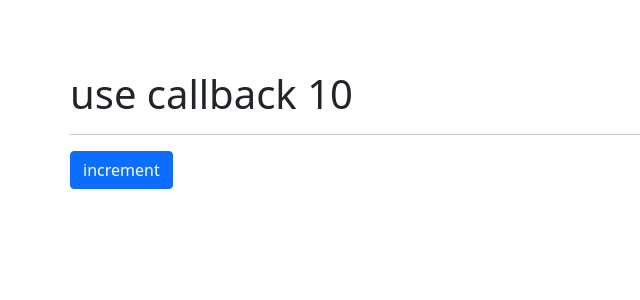
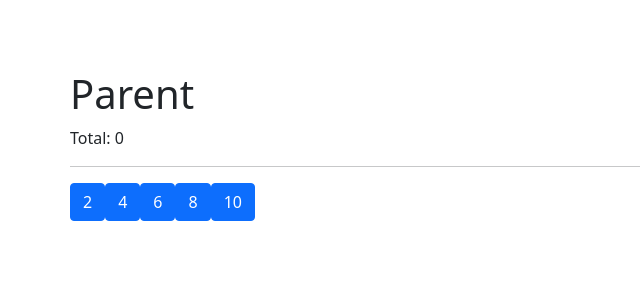
Before and after one commit to kevintroko/react-hooks-tutorial, a React (Create React App) app: page / in a window 1280 px wide. Shown: the top 300 px of the page, without its empty margins (0-640 px from the left). Built offline with nearby package versions, Linux system fonts and the light colour scheme.

Commit message:
Add challenge 7

```diff
--- /dev/null
+++ b/src/components/07-tarea-memo/Child.js
@@ -0,0 +1,15 @@
+import React from 'react'
+
+export const Child = ({ number, increment }) => {
+
+    console.log('Im back');
+
+    return (
+        <button
+            className="btn btn-primary mr-3"
+            onClick={ () => increment( number ) }
+        >
+            { number }
+        </button>
+    )
+}
--- /dev/null
+++ b/src/components/07-tarea-memo/Parent.js
@@ -0,0 +1,35 @@
+import React from 'react'
+import { Child } from './Child'
+import { useState } from 'react';
+import '../03-examples/examples.css';
+
+export const Parent = () => {
+
+    const numbers = [ 2, 4, 6, 8, 10 ];
+    const [value, setValue] = useState(0);
+
+    const increment = ( num ) => {
+        setValue( value + num )
+    }
+
+
+    return (
+        <div>
+            <h1>Parent</h1>
+            <p> Total: { value } </p>
+
+            <hr />
+
+            {
+                numbers.map( n => (
+                    <Child
+                        key={ n }
+                        number={ n }
+                        increment={ increment }
+                    />
+                ))
+            }
+            {/* <Child /> */}
+        </div>
+    )
+}
--- a/src/index.js
+++ b/src/index.js
@@ -1,8 +1,8 @@
 import React from 'react';
 import ReactDom from 'react-dom';
-import { CallbackHook } from './components/06-memos/CallbackHook';
+import { Parent } from './components/07-tarea-memo/Parent';
 
 ReactDom.render(
-    <CallbackHook />,
+    <Parent />,
     document.getElementById('root')
 );
```
